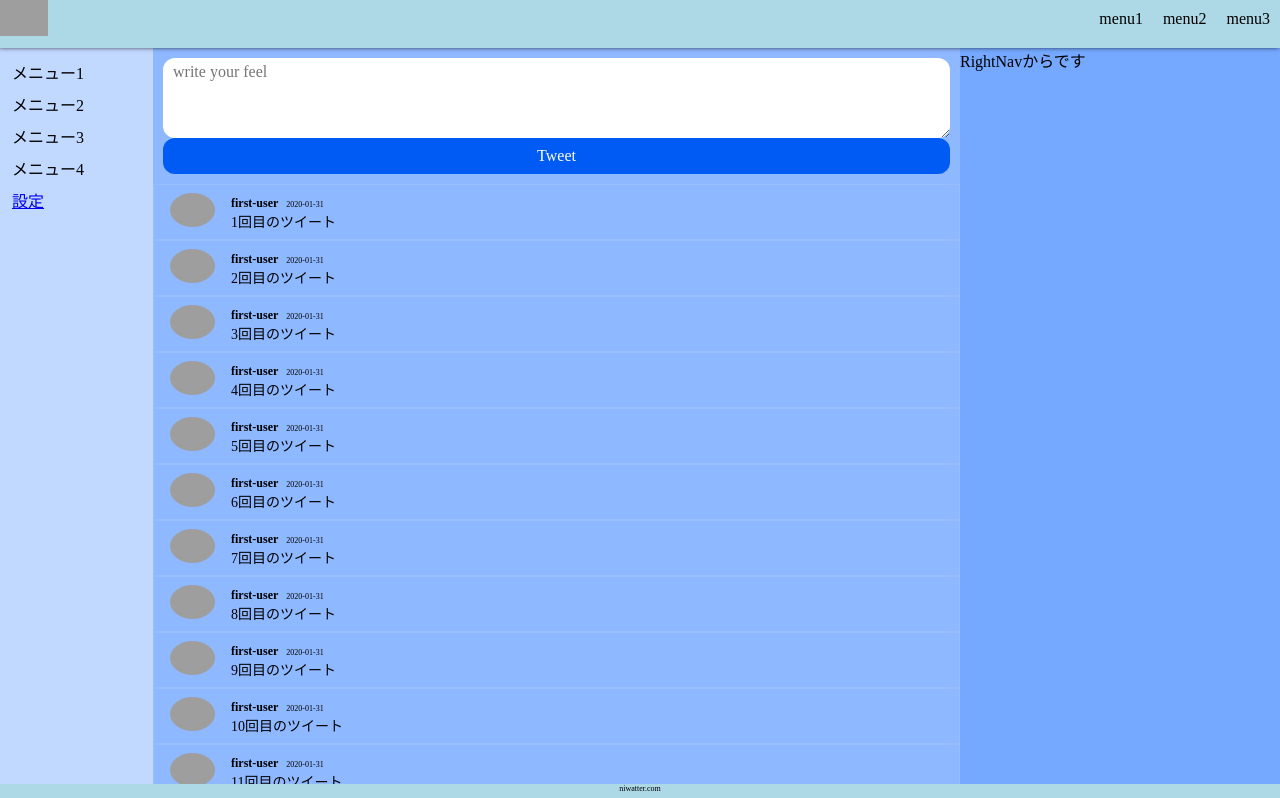
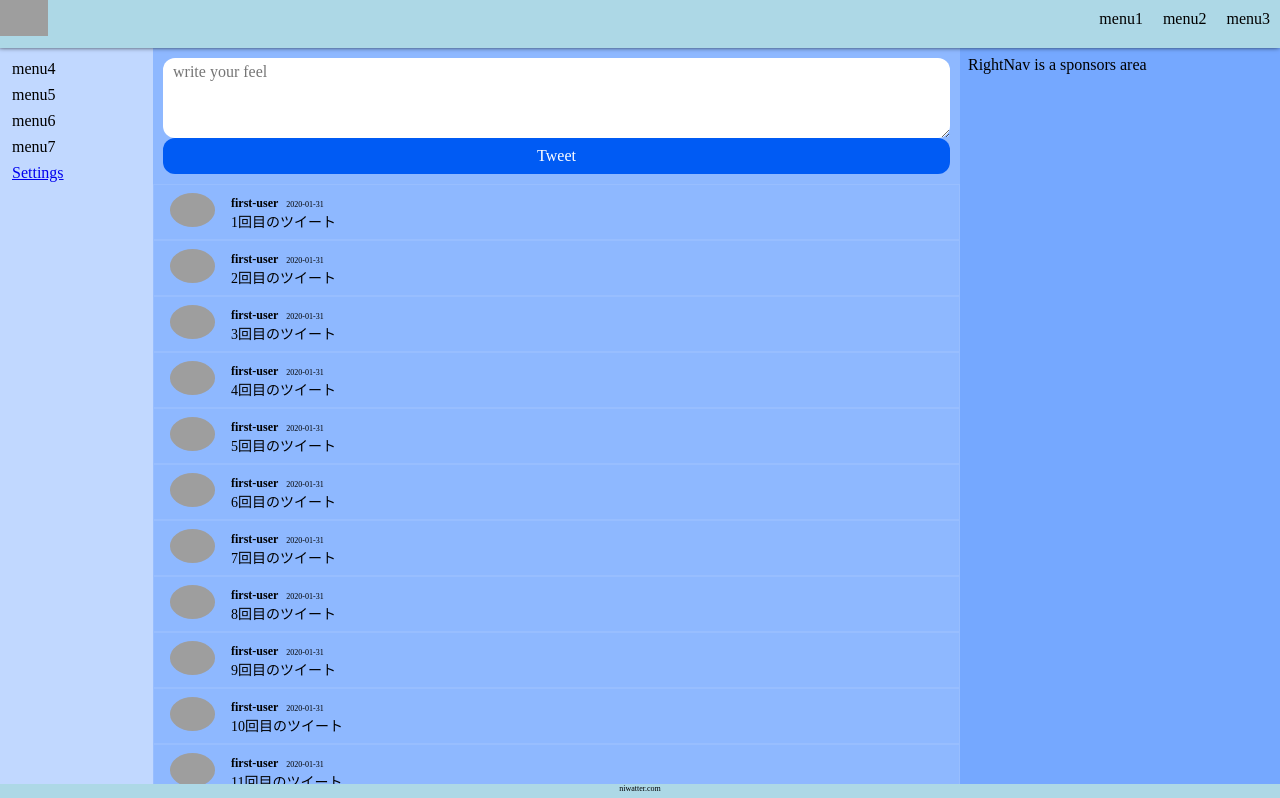
Before and after one commit to niwa-niwa/lesson-react-twitter, a React (Create React App) app: page / in a window 1280 px wide. Shown: the top 798 px of the page. Built offline with nearby package versions, Linux system fonts and the light colour scheme; grey boxes are pictures that could not be loaded.

Commit message:
refactored

```diff
--- a/src/components/RightNav.js
+++ b/src/components/RightNav.js
@@ -8,7 +8,7 @@ class RightNav extends React.Component{
         return (
             <div className="right-nav">
                 <div className="right-nav__inner">
-                    RightNavからです
+                    RightNav is a sponsors area
                 </div>
             </div>
         )
--- a/src/components/SideNav.js
+++ b/src/components/SideNav.js
@@ -9,12 +9,12 @@ class SideNav extends React.Component{
             <div className="side-nav">
                 <div className="side-nav__inner">
 
-                <div>メニュー1</div>
-                <div>メニュー2</div>
-                <div>メニュー3</div>
-                <div>メニュー4</div>
+                <div>menu4</div>
+                <div>menu5</div>
+                <div>menu6</div>
+                <div>menu7</div>
                 <div>
-                    <Link to="/settings">設定</Link>
+                    <Link to="/settings">Settings</Link>
                 </div>
                 </div>
             </div>
--- a/src/scss/RightNav.scss
+++ b/src/scss/RightNav.scss
@@ -8,6 +8,7 @@
     position:relative;
     display: none;
     background-color: darken($columns_color, 5%);
+    padding: 8px;
 
     // Table Style
     @include media(m){
```
